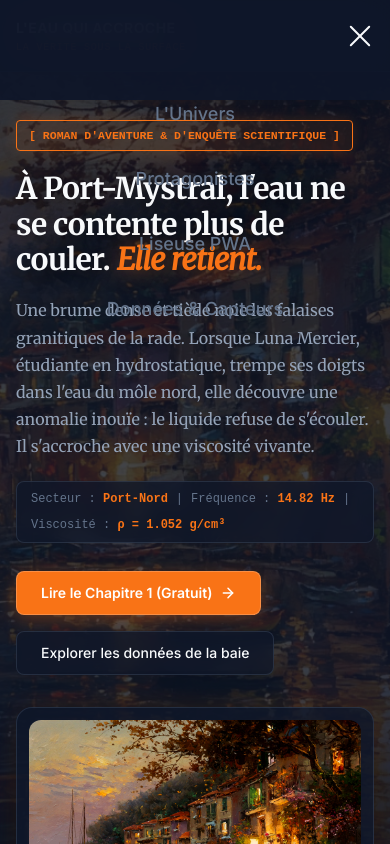
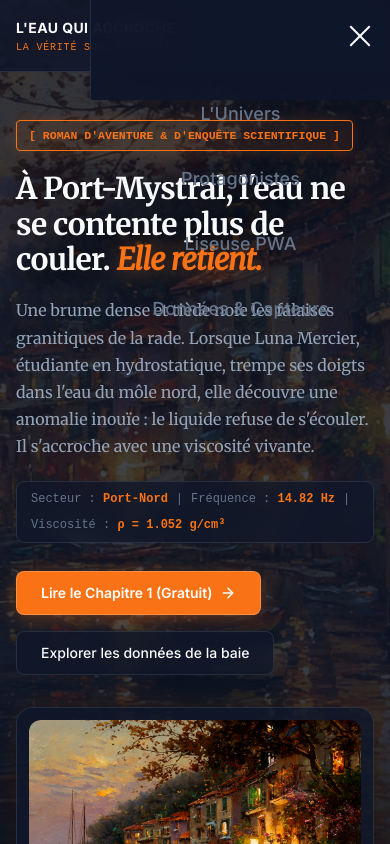
Before and after one commit to Devsaci/landing-eau-qui-accroche, a React (Vite) app: page / in a window 390 px wide. Both pictures are taken after a click on the label 360 px from the left and 35 px from the top of the page. Shown: the top 844 px of the page. Built offline with nearby package versions, Linux system fonts and the light colour scheme.

Commit message:
fix(nav): correction du masquage et du panneau latéral mobile dans App.tsx

```diff
--- a/src/App.tsx
+++ b/src/App.tsx
@@ -152,7 +152,7 @@ const MobileMenuLabel = styled('label', {
   zIndex: 101,
   marginLeft: 'auto',
 
-  '@bp3': {
+  '@bp2': {
     display: 'none',
   },
 
@@ -183,7 +183,8 @@ const NavLinks = styled('nav', {
   top: 0,
   right: 0,
   bottom: 0,
-  width: '100%',
+  width: '300px',
+  maxWidth: '100%',
   backgroundColor: 'rgba(15, 23, 42, 0.95)',
   backdropFilter: 'blur(20px)',
   WebkitBackdropFilter: 'blur(20px)',
@@ -193,17 +194,24 @@ const NavLinks = styled('nav', {
   alignItems: 'center',
   gap: '$8',
   transform: 'translateX(100%)',
-  transition: 'transform 0.3s cubic-bezier(0.4, 0, 0.2, 1)',
+  opacity: 0,
+  visibility: 'hidden',
+  transition: 'transform 0.3s cubic-bezier(0.4, 0, 0.2, 1), opacity 0.3s ease, visibility 0s 0.3s',
   zIndex: 90,
+  borderLeft: '1px solid $borderSubtle',
 
   [`${MobileMenuCheckbox}:checked ~ &`]: {
     transform: 'translateX(0)',
+    opacity: 1,
+    visibility: 'visible',
+    transition: 'transform 0.3s cubic-bezier(0.4, 0, 0.2, 1), opacity 0.3s ease, visibility 0s',
   },
 
-  '@bp3': {
+  '@bp2': {
     // Desktop layout
     position: 'static',
     width: 'auto',
+    maxWidth: 'none',
     backgroundColor: 'transparent',
     backdropFilter: 'none',
     WebkitBackdropFilter: 'none',
@@ -213,8 +221,11 @@ const NavLinks = styled('nav', {
     alignItems: 'center',
     gap: '$6',
     transform: 'none',
+    opacity: 1,
+    visibility: 'visible',
     transition: 'none',
     zIndex: 'auto',
+    borderLeft: 'none',
   },
 })
 
@@ -239,7 +250,7 @@ const NavLink = styled('a', {
     },
   },
 
-  '@bp3': {
+  '@bp2': {
     fontSize: '$sm',
   },
 })
@@ -267,7 +278,7 @@ const HeaderAction = styled('a', {
     transform: 'translateY(-1px)',
   },
 
-  '@bp3': {
+  '@bp2': {
     display: 'inline-flex',
   },
 })
@@ -1069,7 +1080,7 @@ export default function App() {
             <span />
           </MobileMenuLabel>
 
-          <NavLinks role="navigation" aria-label="Navigation principale">
+          <NavLinks className="sidebar" role="navigation" aria-label="Navigation principale">
             <NavLink
               href="#univers"
               onClick={() => handleNavClick('univers')}
```
